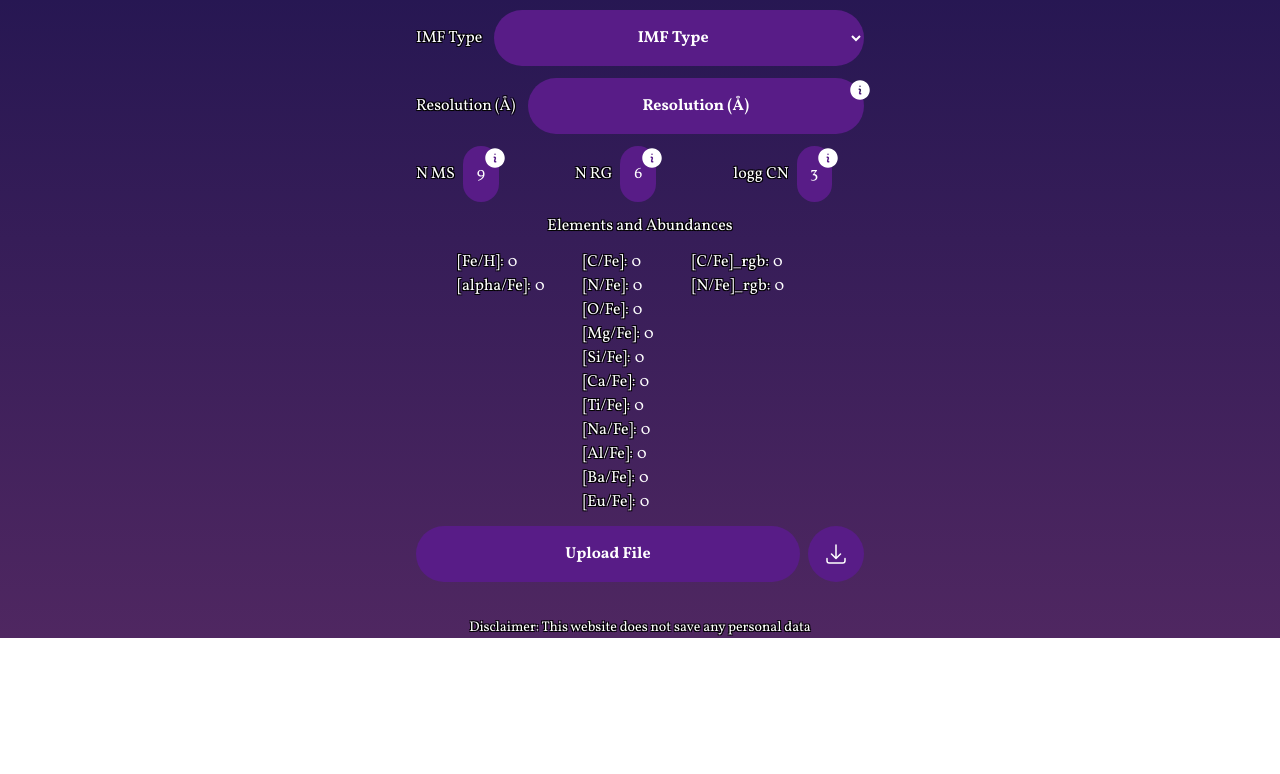
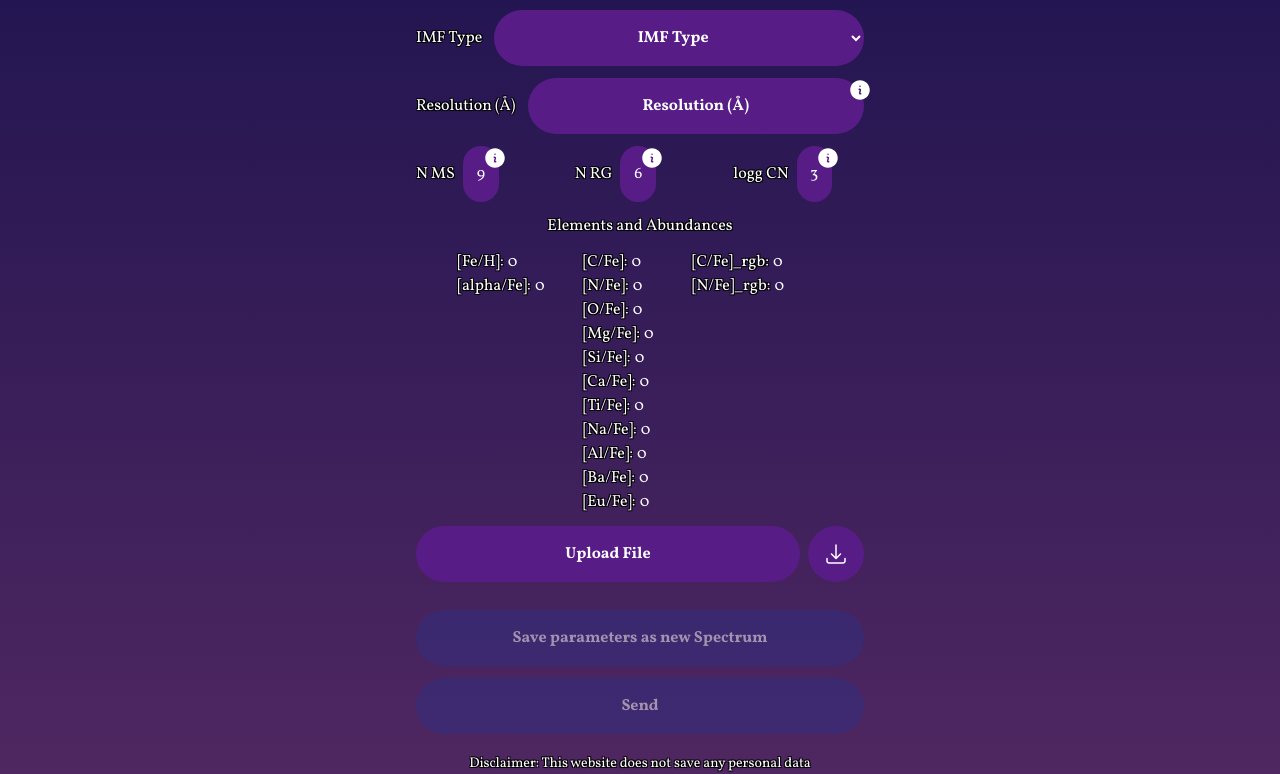
Before and after one commit to MiliArizla/ssps-website, a Next.js app: page / in a window 1280 px wide. Shown: the part 558-1332 px from the top of the page. Before the commit the page ends 1196 px from the top, so only its background shows below. Built offline with nearby package versions, Linux system fonts and the light colour scheme.

Commit message:
feat: disabbled buttons

```diff
--- a/app/page.tsx
+++ b/app/page.tsx
@@ -99,6 +99,10 @@ export default function Home() {
     !isNaN(resolution as number) &&
     resolution !== ("" as unknown as number);
 
+  const isSendButtonActive = spectra.length >= 1 && isEmailValid;
+  const isSendAndUpdateButtonActiveWithSpectrumSelected = spectra.length < 7 && valuesAreValid && selectedSpectrum
+  const isSendAndUpdateButtonActiveWithoutSpectrumSelected = spectra.length < 7 && valuesAreValid && !selectedSpectrum
+
   function defaultValues() {
     setInitialLambda(8000);
     setFinalLambda(9000);
@@ -193,8 +197,23 @@ export default function Home() {
       headers: {
         "Content-Type": "application/json",
       },
-      body: JSON.stringify({ email, spectra }),
-    });
+      body: JSON.stringify({ email, spectra: spectra.map((spectrum) => ({
+        ...spectrum,
+        initialLambda: spectrum.initialLambda?.toString(),
+        finalLambda: spectrum.finalLambda?.toString(),
+        deltaLambda: spectrum.deltaLambda?.toString(),
+        age: spectrum.age.toString(),
+        imfSlope: spectrum.imfSlope?.toString(),
+        resolution: spectrum.resolution?.toString(),
+        nms: spectrum.nms.toString(),
+        nrg: spectrum.nrg.toString(),
+        loggcn: spectrum.loggcn.toString(),
+        abundances1: spectrum.abundances1.map(String),
+        abundances2: spectrum.abundances2.map(String),
+        abundances3: spectrum.abundances3.map(String),
+      })) }),
+    }
+    );
 
     router.push("/spectrumsent");
   }
@@ -508,41 +527,43 @@ export default function Home() {
         {spectra.length < 7 && valuesAreValid && selectedSpectrum && (
           <div className="w-full flex gap-3 justify-center">
             <button
-              className="w-full bg-indigo-900 rounded-full px-4 py-4 text-center font-bold"
+              className={`w-full bg-indigo-900 rounded-full px-4 py-4 text-center font-bold ${isSendAndUpdateButtonActiveWithSpectrumSelected ? '' : 'opacity-50 cursor-not-allowed'}`}
               title="Add a New Spectrum with the default values"
               onClick={() => addSpectrum(true)}
+              disabled={!isSendAndUpdateButtonActiveWithSpectrumSelected}
             >
               Update Selected Spectrum
             </button>
             <button
-              className=" w-full bg-indigo-900 rounded-full px-4 py-4 text-center font-bold "
+              className={`w-full bg-indigo-900 rounded-full px-4 py-4 text-center font-bold ${isSendAndUpdateButtonActiveWithSpectrumSelected ? '' : 'opacity-50 cursor-not-allowed'}`}
               title="Add a New Spectrum with the values of your current spectrum"
               onClick={() => addSpectrum(false)}
+              disabled={!isSendAndUpdateButtonActiveWithSpectrumSelected}
             >
               Save parameters as new Spectrum
             </button>
           </div>
         )}
 
-        {spectra.length < 7 && valuesAreValid && !selectedSpectrum && (
+        {(spectra.length === 0 || spectra.length === 7) && (
           <div className="w-full flex gap-3 justify-center">
             <button
-              className=" w-full bg-indigo-900 rounded-full px-4 py-4 text-center font-bold "
+              className={`w-full rounded-full px-4 py-4 text-center font-bold ${isSendAndUpdateButtonActiveWithoutSpectrumSelected ? 'bg-indigo-900' : 'bg-indigo-900 opacity-50 cursor-not-allowed'}`}
               title="Add a New Spectrum with the values of your current spectrum"
               onClick={() => addSpectrum(false)}
+              disabled={!isSendAndUpdateButtonActiveWithoutSpectrumSelected}
             >
               Save parameters as new Spectrum
             </button>
           </div>
         )}
-        {spectra.length >= 1 && isEmailValid && (
           <button
-            className="w-full bg-indigo-900 rounded-full px-4 py-4 text-center font-bold"
+            className={`w-full rounded-full px-4 py-4 text-center font-bold ${isSendButtonActive ? 'bg-indigo-900' : 'bg-indigo-900 opacity-50 cursor-not-allowed'}`}
             onClick={sendSpectra}
+            disabled={!isSendButtonActive}
           >
             Send
           </button>
-        )}
       </div>
       <div>
         <button
```
